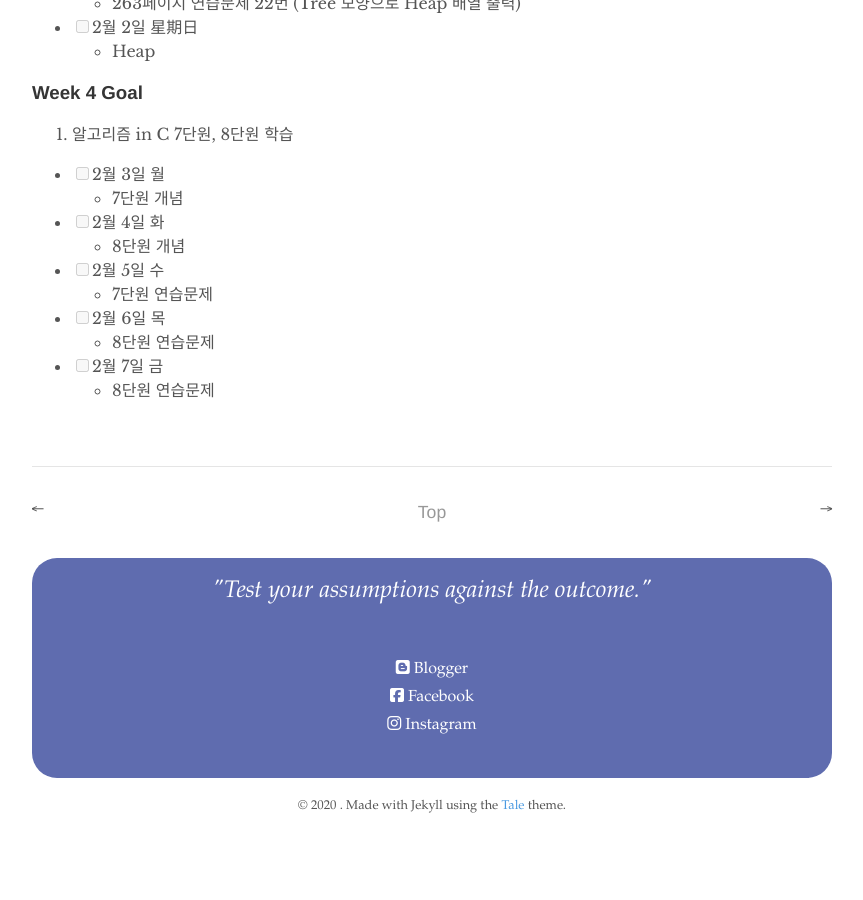
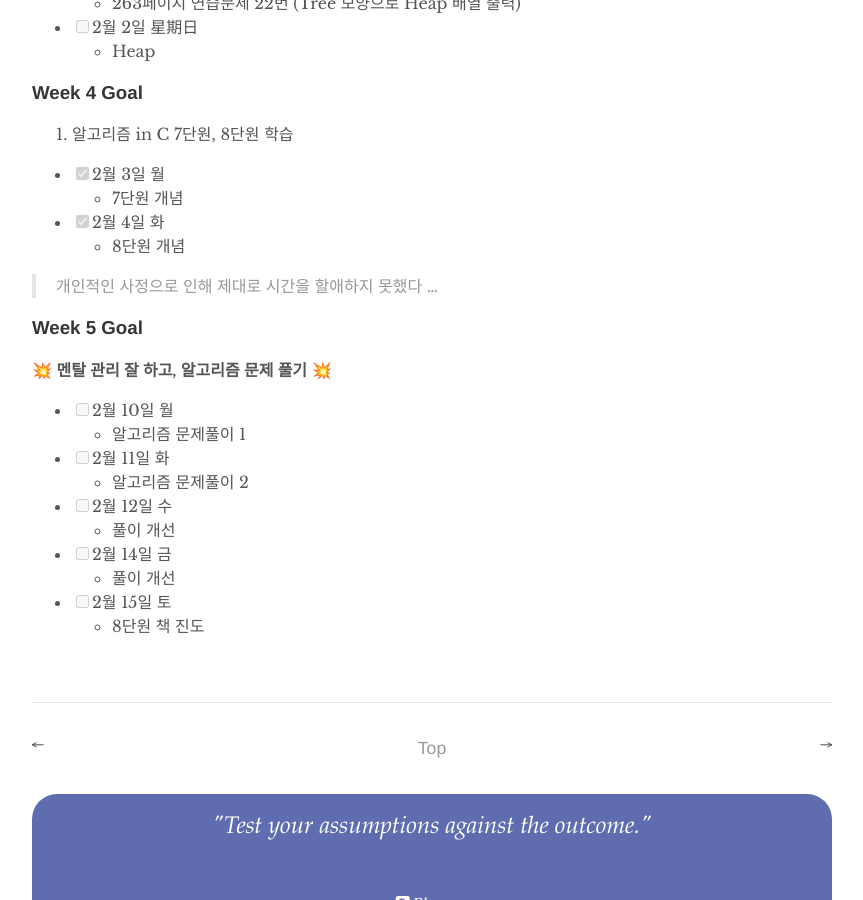
Before and after one commit to SaraHan774/sara_blog, a Jekyll site: the page built from _posts/2020-01-13-100-Days-of-Code-Challenge.md, in a window 1280 px wide and 900 px high, scrolled down 1679 px. Shown: the whole window, without its empty margins (208-1071 px from the left). Built offline with Jekyll 4.4.1, drawn with Linux system fonts in a browser that asks for light colours; nearby versions of some CDN libraries; comment, search, counter and statistics services are not loaded; before the commit the page ends 2528 px from its top, so only the background shows below that.

Commit message:
add a post

```diff
--- a/_pages/about.markdown
+++ b/_pages/about.markdown
@@ -52,7 +52,8 @@ function gmailClickToCopy(){
 </table>
 
 ### ✔ Education
-<center>
+
+<div style="align-content: center">
   <table>
     <tr>
 
@@ -66,7 +67,7 @@ function gmailClickToCopy(){
 
     </tr>
   </table>
-</center>
+</div>
 
 * Hanyang University Undergraduate (2016.02 - Present)
   * Chinese Literature and Language major
--- a/_posts/2020-01-13-100-Days-of-Code-Challenge.md
+++ b/_posts/2020-01-13-100-Days-of-Code-Challenge.md
@@ -61,13 +61,22 @@ comments: true
 ### Week 4 Goal
 1. 알고리즘 in C 7단원, 8단원 학습
 
-- [ ] 2월 3일 월
+- [X] 2월 3일 월
   * 7단원 개념
-- [ ] 2월 4일 화
+- [X] 2월 4일 화
   * 8단원 개념
-- [ ] 2월 5일 수
-  * 7단원 연습문제
-- [ ] 2월 6일 목
-  * 8단원 연습문제
-- [ ] 2월 7일 금
-  * 8단원 연습문제
+
+> 개인적인 사정으로 인해 제대로 시간을 할애하지 못했다 ...
+
+### Week 5 Goal
+💥 **멘탈 관리 잘 하고, 알고리즘 문제 풀기** 💥
+- [ ] 2월 10일 월
+  * 알고리즘 문제풀이 1
+- [ ] 2월 11일 화
+  * 알고리즘 문제풀이 2
+- [ ] 2월 12일 수
+  * 풀이 개선
+- [ ] 2월 14일 금
+  * 풀이 개선
+- [ ] 2월 15일 토
+  * 8단원 책 진도
```
Also changed, not shown: _includes/social.html (+7 -4 lines), _posts/2020-02-08-melon-ui.md (added, +50 -0 lines), assets/melon/InShot_20200204_022841031.jpg (added), assets/melon/InShot_20200204_111940024.jpg (added), assets/melon/Screenshot_20200202-231946_Melon.jpg (added), assets/melon/Screenshot_20200204-024355_Melon.jpg (added).
